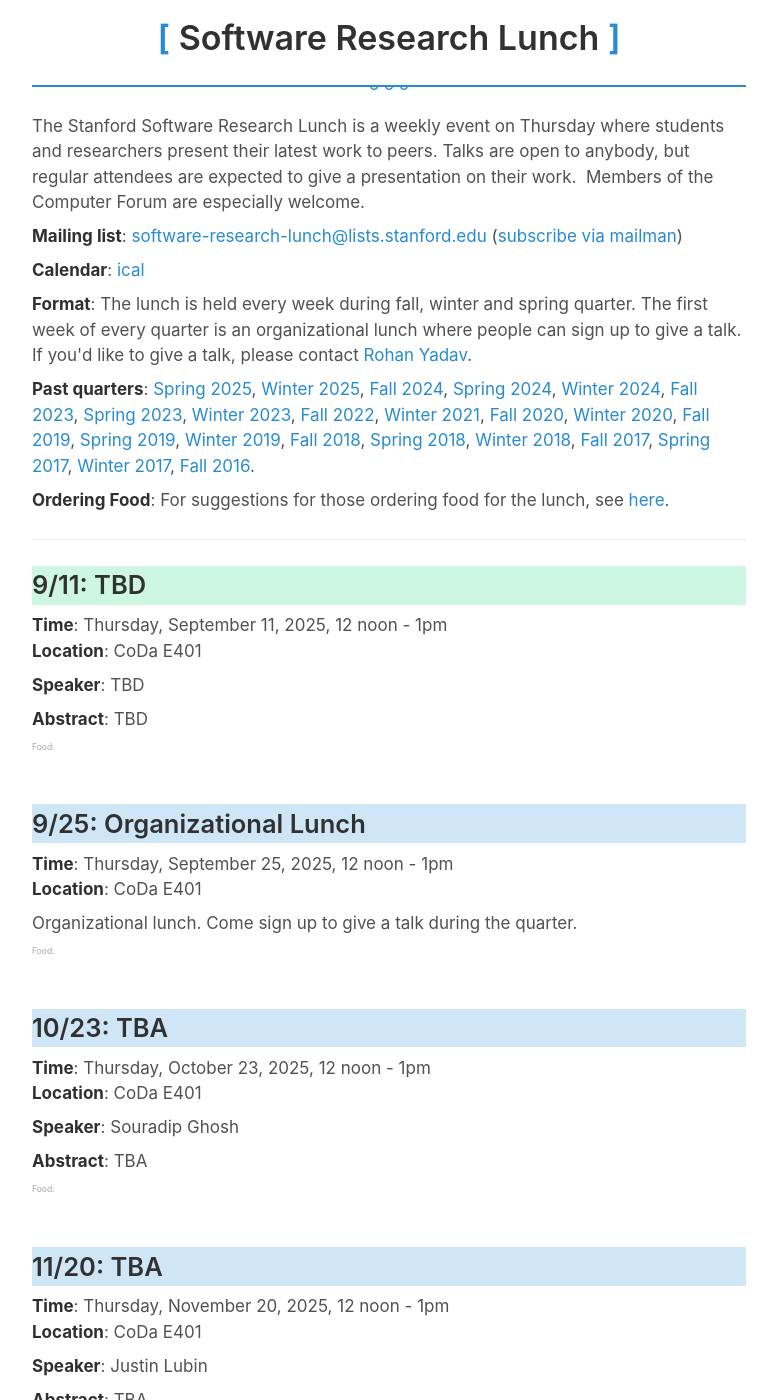
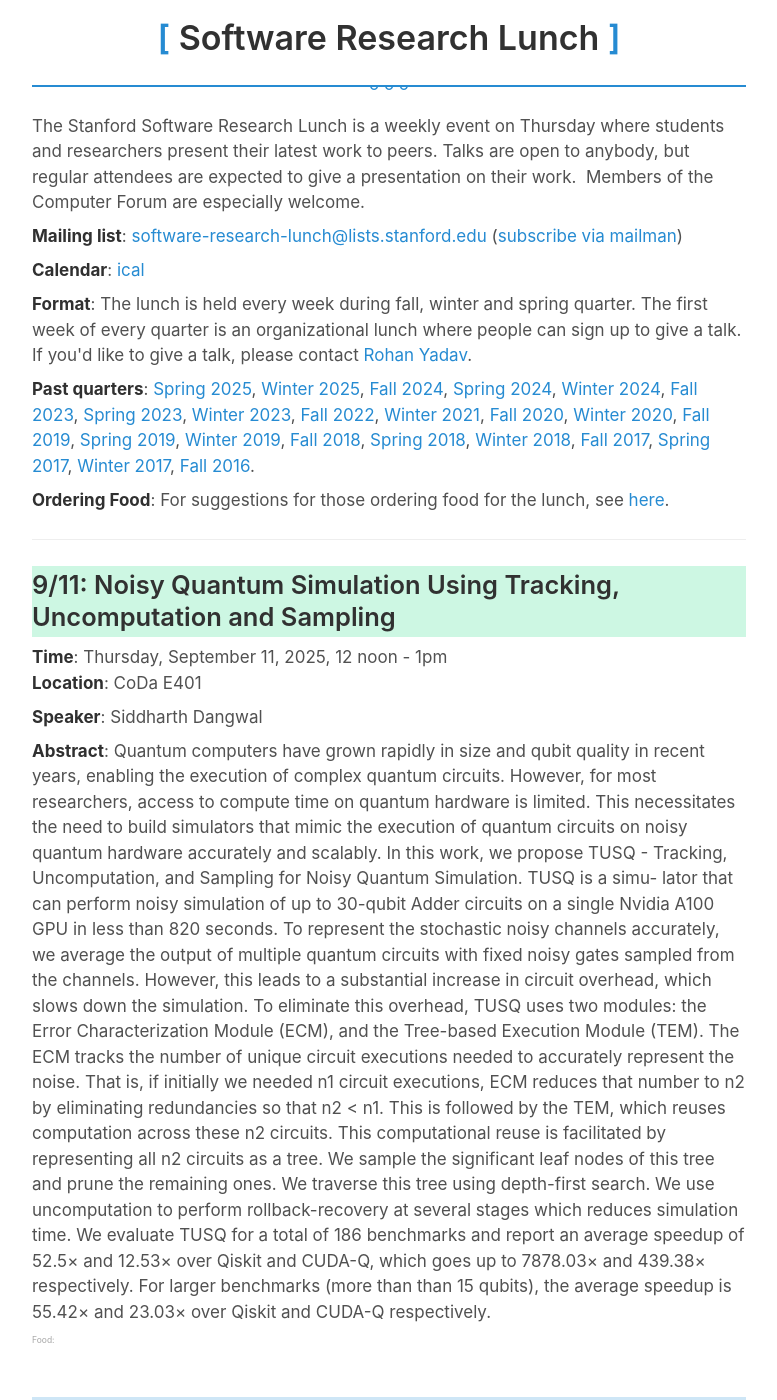
Before and after one commit to software-research-lunch/software-research-lunch.github.io, a Jekyll site: the page built from index.html, in a window 1280 px wide and 1400 px high. Shown: the whole window, without its empty margins (251-1028 px from the left). Built offline with Jekyll 4.4.1, drawn with Linux system fonts in a browser that asks for light colours.

Commit message:
_data: update siddharth talk info

```diff
--- a/_data/schedule.yml
+++ b/_data/schedule.yml
@@ -36,10 +36,41 @@
   quarter: "fall"
   talks:
     - date: "2025-9-11"
-      abstract: "TBD"
-      title: "TBD"
-      speaker: "TBD"
-      bio: "TBD"
+      abstract: "Quantum computers have grown rapidly in size and
+qubit quality in recent years, enabling the execution of complex
+quantum circuits. However, for most researchers, access to
+compute time on quantum hardware is limited. This necessitates
+the need to build simulators that mimic the execution of quantum
+circuits on noisy quantum hardware accurately and scalably.
+In this work, we propose TUSQ - Tracking, Uncomputation,
+and Sampling for Noisy Quantum Simulation. TUSQ is a simu-
+lator that can perform noisy simulation of up to 30-qubit Adder
+circuits on a single Nvidia A100 GPU in less than 820 seconds.
+To represent the stochastic noisy channels accurately, we average
+the output of multiple quantum circuits with fixed noisy gates
+sampled from the channels. However, this leads to a substantial
+increase in circuit overhead, which slows down the simulation.
+To eliminate this overhead, TUSQ uses two modules: the Error
+Characterization Module (ECM), and the Tree-based Execution
+Module (TEM).
+The ECM tracks the number of unique circuit executions
+needed to accurately represent the noise. That is, if initially we
+needed n1 circuit executions, ECM reduces that number to n2 by
+eliminating redundancies so that n2 < n1. This is followed by the
+TEM, which reuses computation across these n2 circuits. This
+computational reuse is facilitated by representing all n2 circuits
+as a tree. We sample the significant leaf nodes of this tree and
+prune the remaining ones. We traverse this tree using depth-first
+search. We use uncomputation to perform rollback-recovery at
+several stages which reduces simulation time. We evaluate TUSQ
+for a total of 186 benchmarks and report an average speedup
+of 52.5× and 12.53× over Qiskit and CUDA-Q, which goes up
+to 7878.03× and 439.38× respectively. For larger benchmarks
+(more than than 15 qubits), the average speedup is 55.42× and
+23.03× over Qiskit and CUDA-Q respectively."
+      title: "Noisy Quantum Simulation Using Tracking, Uncomputation and Sampling"
+      speaker: "Siddharth Dangwal"
+      bio: "Siddharth Dangwal is a fifth year PhD student in the department of Computer Science at UChicago. He is advised by Fred Chong. His research broadly involves making software for quantum error mitigation, error correction and quantum simulation."
     - date: "2025-9-25"
       abstract: "Come sign up to give a talk!"
       title: "Organizational Lunch"
```
